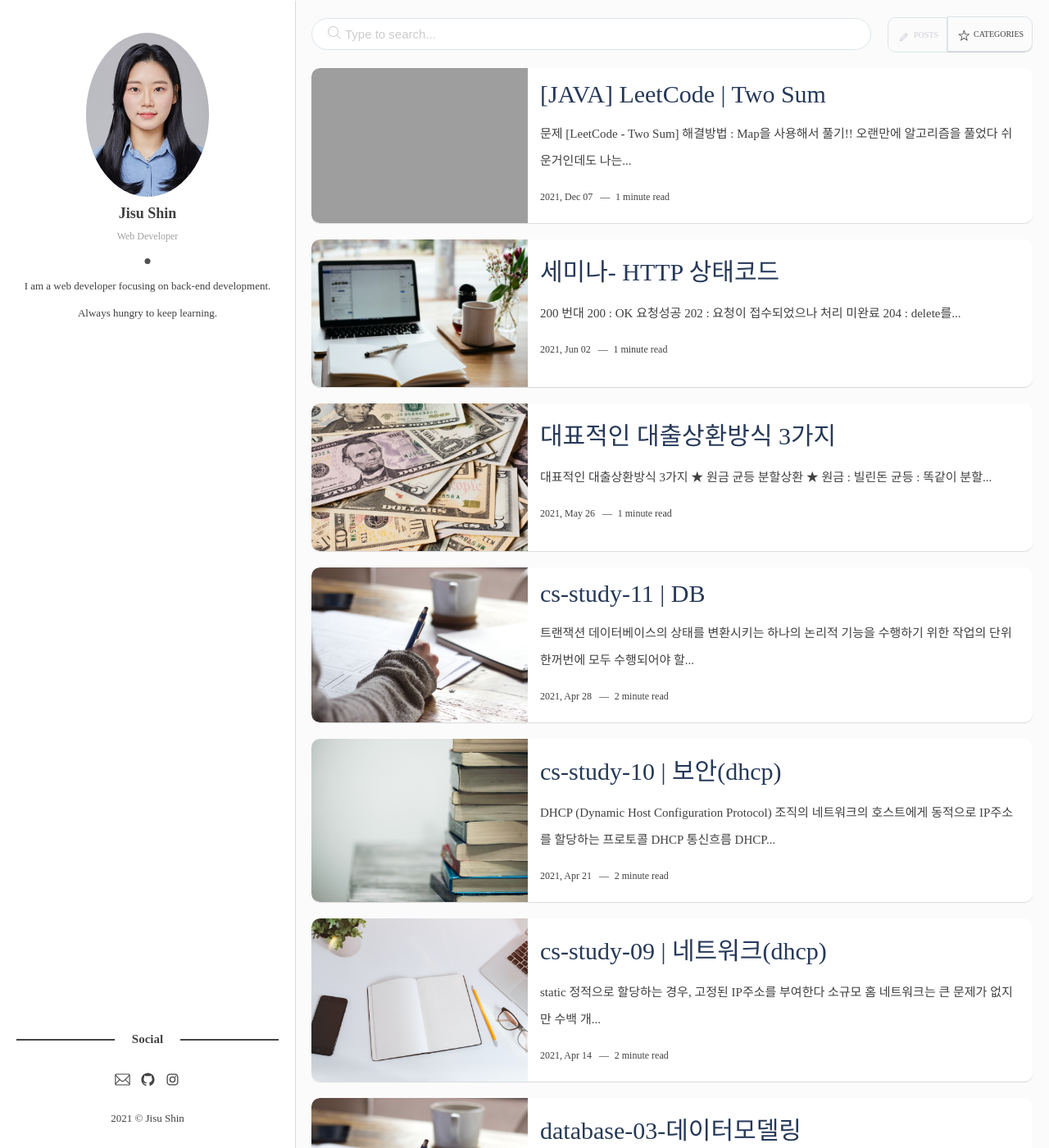
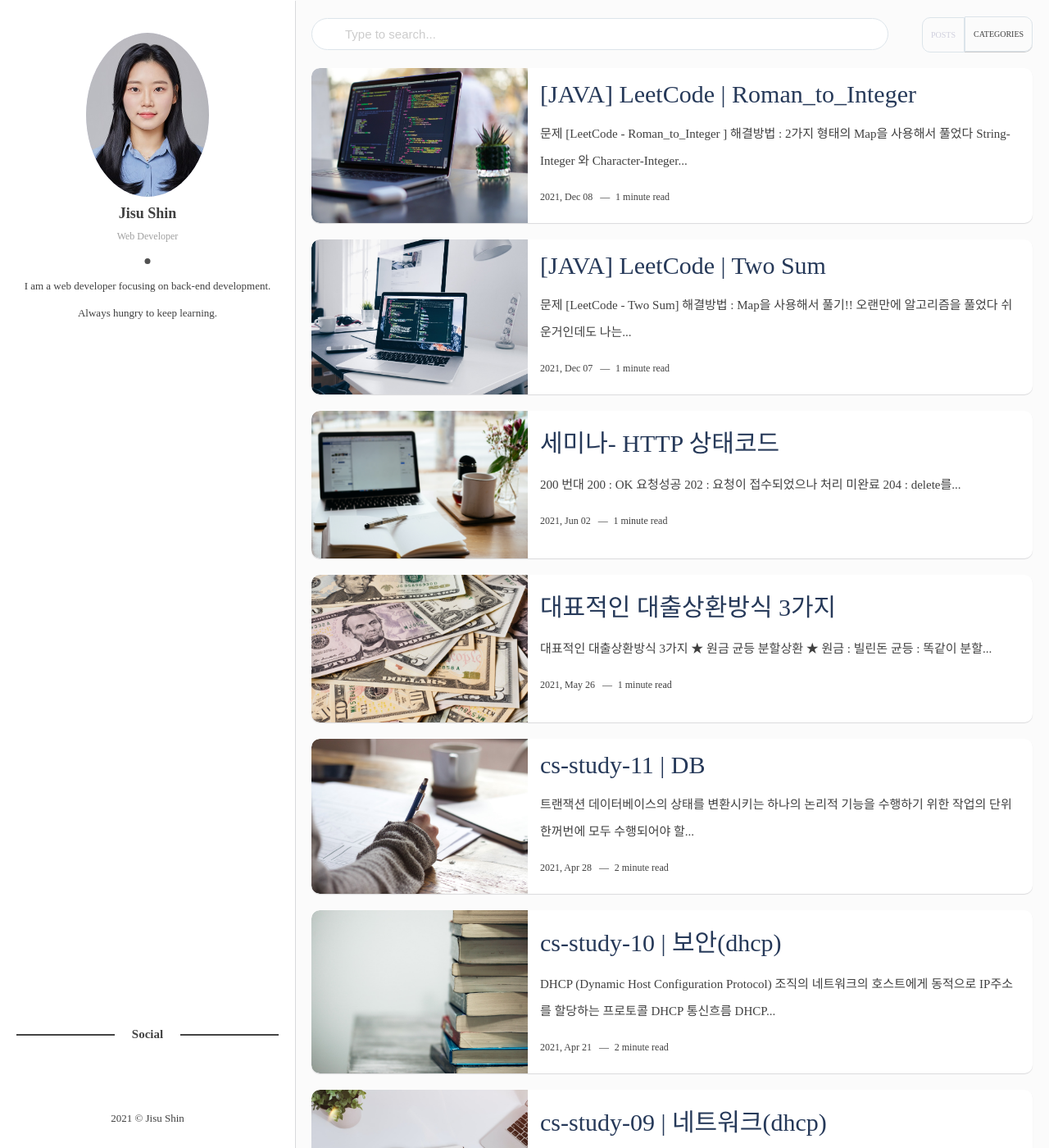
Before and after one commit to Jisu-Shin/jisu-shin.github.io, a Jekyll site: the page built from index.html, in a window 1280 px wide and 1400 px high. Shown: the whole window at 82% size. Built offline with Jekyll 4.4.1, drawn with Linux system fonts in a browser that asks for light colours; nearby versions of some CDN libraries; some web fonts are replaced; library files that are not in the unit come from our copies; the list of posts is cut into pages by our own code; comment, search, counter and statistics services are not loaded; some of the changed text lies outside the part shown; grey boxes are pictures that could not be loaded.

Commit message:
오늘의 공부

```diff
--- a/_posts/algorithm/2021-12-07-LeetCode-Two-Sum.markdown
+++ b/_posts/algorithm/2021-12-07-LeetCode-Two-Sum.markdown
@@ -1,7 +1,7 @@
 ---
 layout: post
 title: "[JAVA] LeetCode | Two Sum"
-image: swea3.png
+image: swea3.jpg
 date: 2021-12-07
 tags: [leetcode]
 categories: algorithm
--- /dev/null
+++ b/_posts/algorithm/2021-12-08-LeetCode-Roman-To-Integer.markdown
@@ -0,0 +1,18 @@
+---
+layout: post
+title: "[JAVA] LeetCode | Roman_to_Integer"
+image: swea4.jpg
+date: 2021-12-08
+tags: [leetcode]
+categories: algorithm
+---
+
+# 문제
+- <a href="https://leetcode.com/problems/roman-to-integer/" target="_black" >[LeetCode - Roman_to_Integer ]</a>
+- 해결방법 : 2가지 형태의 Map을 사용해서 풀었다 String-Integer 와 Character-Integer 2가지묶음의 로마문자를 바로 치환하기 위해 사용하였다 **String**의 replace는 **immutable** 하다!! return값을 객체에 넣어줘야한다
+
+- - -
+
+# 나의 풀이
+
+<script src="https://gist.github.com/Jisu-Shin/4b26ddd7cfc458f2d7b6bafd325cd839.js"></script>
```
Also changed, not shown: _posts/algorithm/js/evil-icons.min.js (renamed from js/evil-icons.min.js), _posts/algorithm/js/jquery-3.3.1.min.js (renamed from js/jquery-3.3.1.min.js), _posts/algorithm/js/jquery.fitvids.js (renamed from js/jquery.fitvids.js), _posts/algorithm/js/main.js (renamed from js/main.js), _posts/algorithm/js/simple-jekyll-search.min.js (renamed from js/simple-jekyll-search.min.js).
